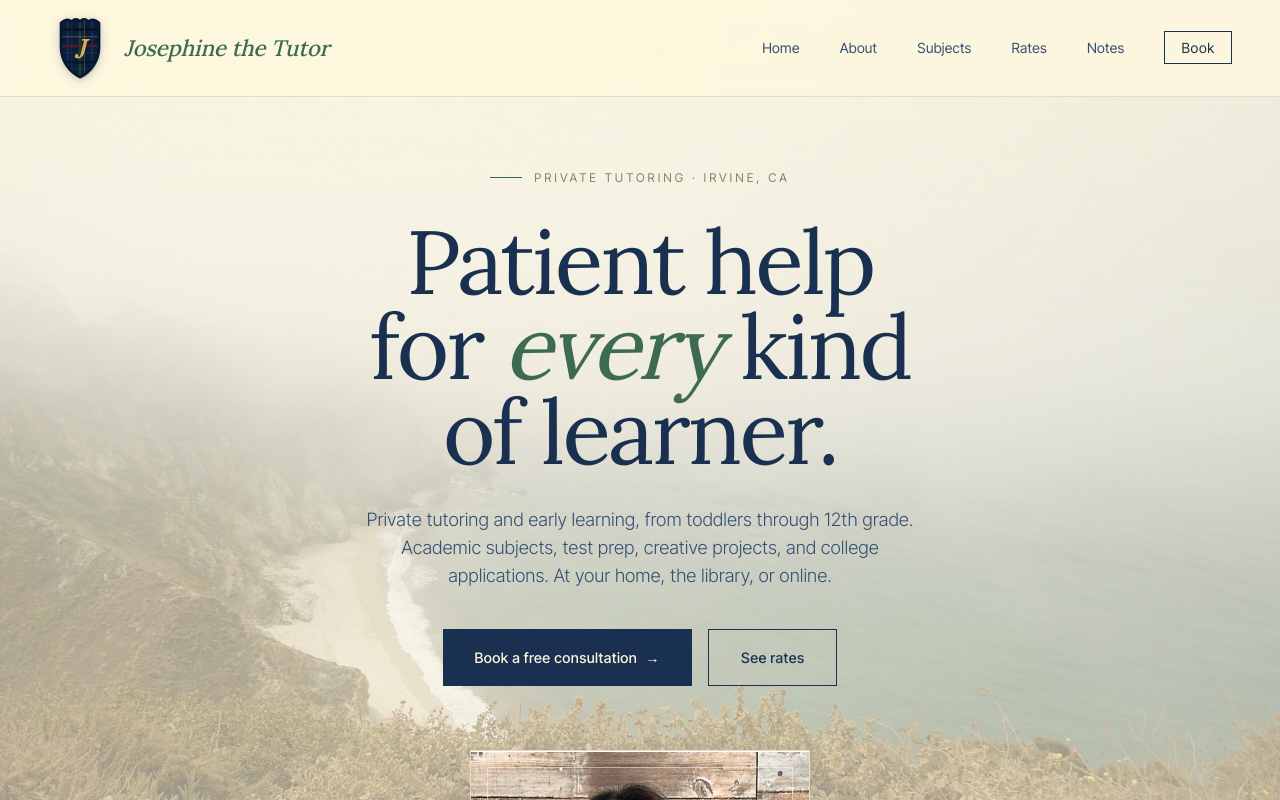
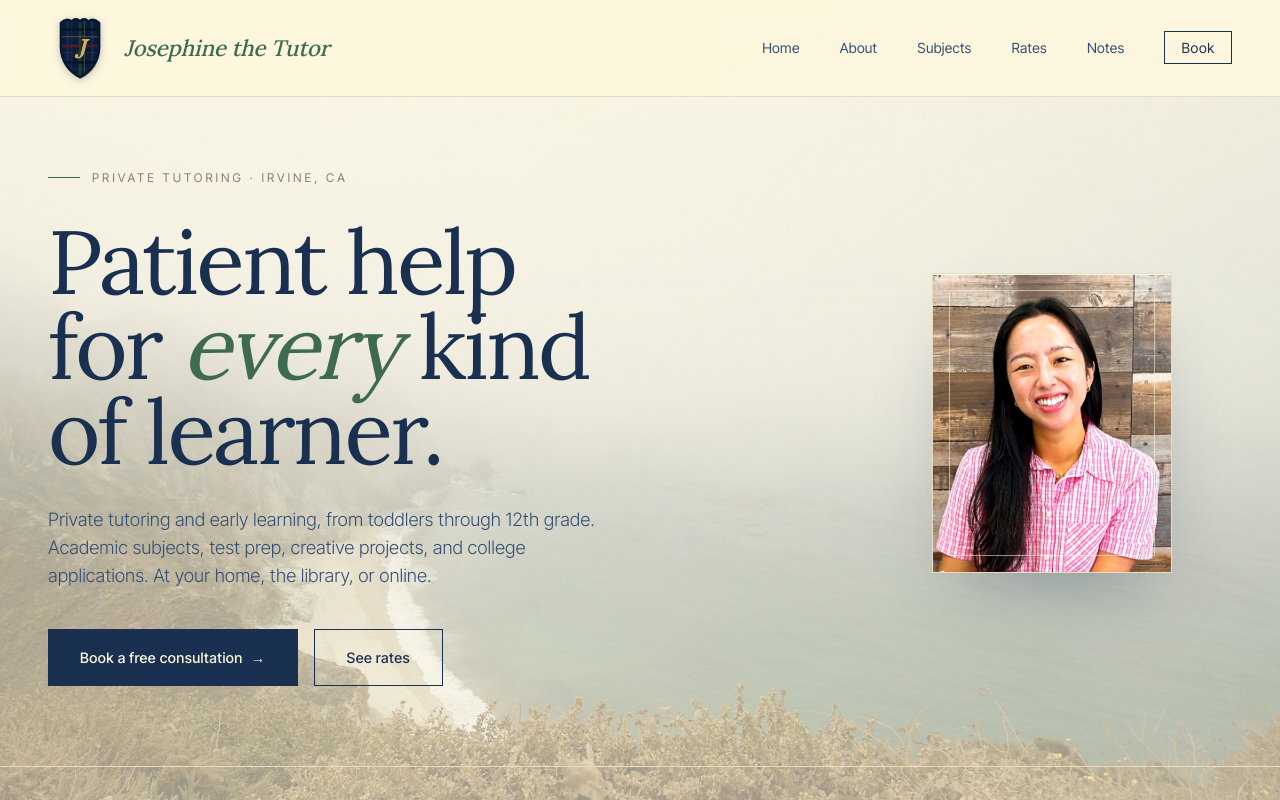
Before and after one commit to patrickparagas1/josephine-tutoring, a Next.js app: page / in a window 1280 px wide. Shown: the top 800 px of the page. Built offline with nearby package versions, Linux system fonts and the light colour scheme.

Commit message:
Hero: switch to row layout (photo on left, smaller)

```diff
--- a/app/globals.css
+++ b/app/globals.css
@@ -1693,3 +1693,31 @@ footer em,
 .pull-quote blockquote {
     color: var(--accent);
 }
+
+
+/* Hero: photo on left, text on right (desktop); stacks on mobile */
+@media (min-width: 901px) {
+    .hero {
+          flex-direction: row;
+          align-items: center;
+          text-align: left;
+          gap: 4rem;
+    }
+    .hero-text {
+          text-align: left;
+    }
+    .hero-eyebrow {
+          justify-content: flex-start;
+    }
+    .hero-lede {
+          margin-left: 0;
+    }
+    .cta-group {
+          justify-content: flex-start;
+    }
+    .hero-visual {
+          max-width: 240px;
+          margin-top: 0;
+          flex-shrink: 0;
+    }
+}
```
